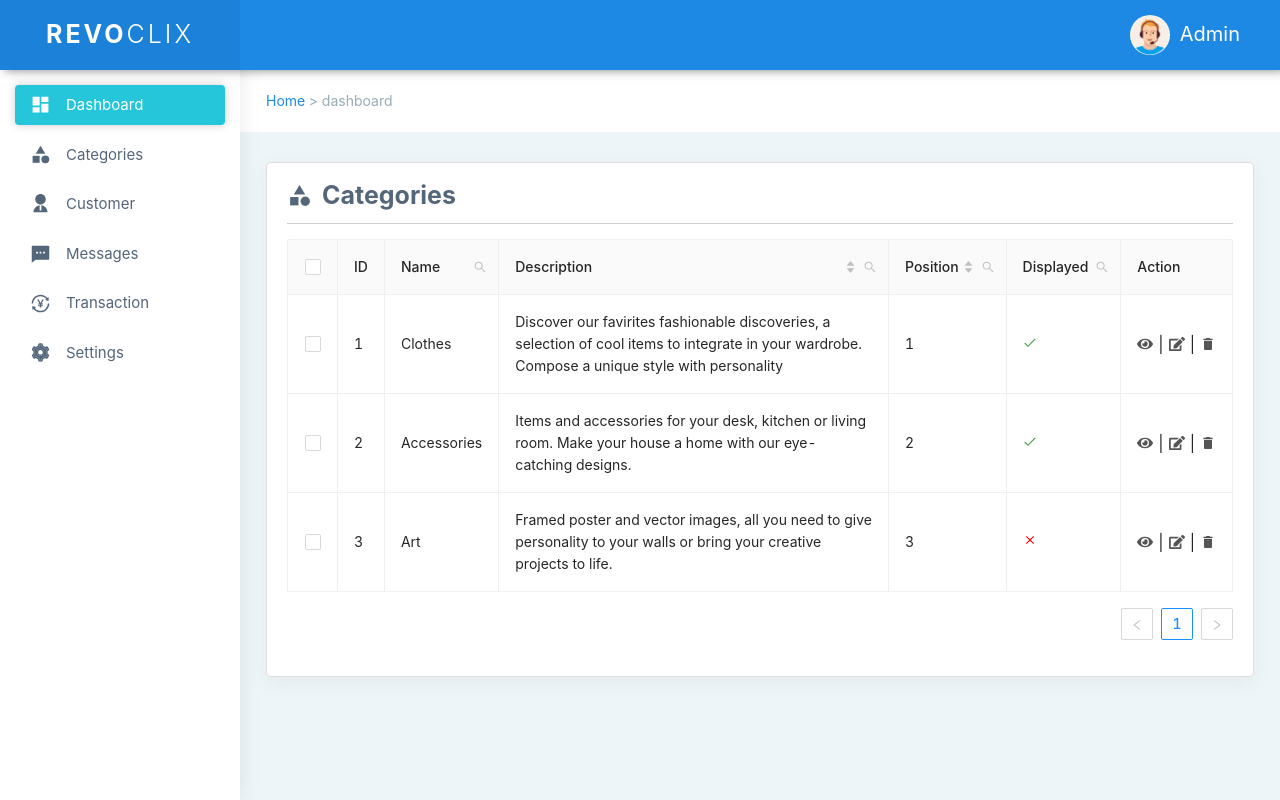
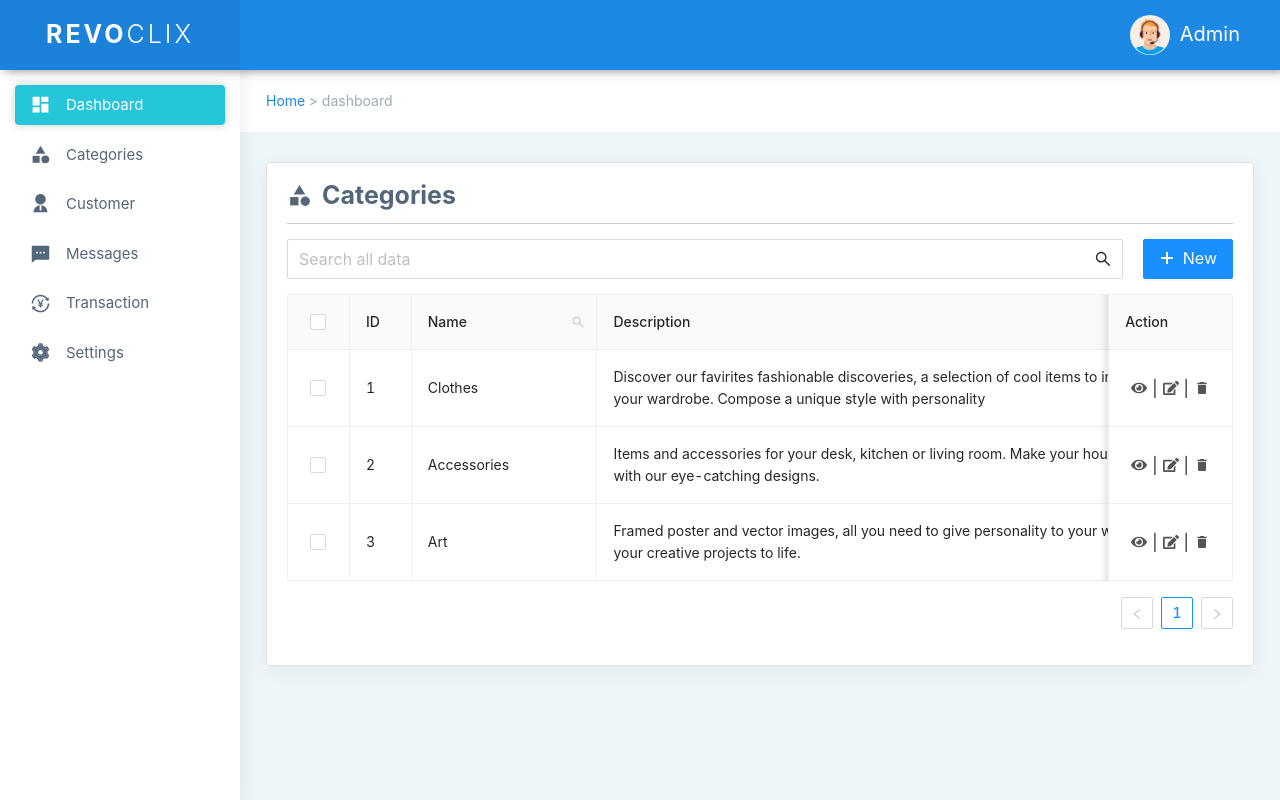
Before and after one commit to websmartdream428/revoclix-dashboard, a React (Create React App) app: page /categories in a window 1280 px wide. Built offline with nearby package versions, Linux system fonts and the light colour scheme.

Commit message:
feat: add the searchbox to categories table

```diff
--- /dev/null
+++ b/src/components/SearchBox/SearchBox.styles.ts
@@ -0,0 +1,9 @@
+import styled from "styled-components";
+
+export const SearchBoxWrapper = styled.div`
+  margin-bottom: 15px;
+  display: flex;
+  & > *:not(:first-child) {
+    margin-left: 20px;
+  }
+`;
--- /dev/null
+++ b/src/components/SearchBox/SearchBox.tsx
@@ -0,0 +1,21 @@
+import React from "react";
+import { Button, Input } from "antd";
+import { SearchOutlined, PlusOutlined } from "@ant-design/icons";
+import { SearchBoxWrapper } from "./SearchBox.styles";
+
+const SearchBox: React.FC = () => {
+  return (
+    <SearchBoxWrapper>
+      <Input
+        size="large"
+        placeholder="Search all data"
+        suffix={<SearchOutlined />}
+      />
+      <Button type="primary" icon={<PlusOutlined />} size="large">
+        New
+      </Button>
+    </SearchBoxWrapper>
+  );
+};
+
+export default SearchBox;
--- a/src/components/index.tsx
+++ b/src/components/index.tsx
@@ -9,3 +9,4 @@ export { default as MenuToggleButton } from "./MenuToggleButton/MenuToggleButton
 export { default as PageContainer } from "./PageContainer/PageContainer";
 export { default as PageCard } from "./PageCard/PageCard";
 export { default as PageTitle } from "./PageTitle/PageTitle";
+export { default as SearchBox } from "./SearchBox/SearchBox";
--- a/src/components/modals/Categories/CategoriesModal.tsx
+++ b/src/components/modals/Categories/CategoriesModal.tsx
@@ -1,7 +1,26 @@
 import React from "react";
+import { Modal } from "antd";
 
-const CategoriesModal: React.FC = () => {
-  return <div>CategoriesModal</div>;
+import { CategoryModal } from "types/ModalProps";
+
+const CategoriesModal: React.FC<CategoryModal> = ({
+  visible,
+  // data,
+  onCancel,
+  onOk,
+}) => {
+  return (
+    <Modal
+      title="Category"
+      centered
+      visible={visible}
+      width={"90%"}
+      onCancel={onCancel}
+      onOk={onOk}
+    >
+      asdf
+    </Modal>
+  );
 };
 
 export default CategoriesModal;
--- a/src/pages/categories/Categories.styles.ts
+++ b/src/pages/categories/Categories.styles.ts
@@ -19,3 +19,5 @@ export const TableAction = styled.div`
     }
   }
 `;
+
+export const CategoriesTableWrapper = styled.div``;
--- a/src/pages/categories/Categories.tsx
+++ b/src/pages/categories/Categories.tsx
@@ -5,15 +5,18 @@ import Highlighter from "react-highlight-words";
 import { Button, Input, Popconfirm, Space, Table } from "antd";
 import { SearchOutlined } from "@ant-design/icons";
 
-import { PageCard, PageTitle } from "components";
+import { PageCard, PageTitle, SearchBox } from "components";
 import { CategoriesDataSource } from "mockups/TableDataSource";
-import { TableAction } from "./Categories.styles";
+import { CategoriesTableWrapper, TableAction } from "./Categories.styles";
+import { CategoriesModal } from "components/modals";
 
 const CategoriesPage: React.FC = () => {
   const [selectedRowKeys, setSelectedRowKeys] = useState<any>([]);
   const [searchText, setSearchText] = useState("");
   const [searchedColumn, setSearchedColumn] = useState("");
   const [searchInput, setSearchInput] = useState<any>(null);
+  const [modal, setModal] = useState(false);
+  const [modalData, setModalData] = useState<any>({});
 
   const onSelectChange = (selectedRowKeys: any) => {
     setSelectedRowKeys(selectedRowKeys);
@@ -114,22 +117,38 @@ const CategoriesPage: React.FC = () => {
     console.log(row);
   };
 
-  const CategoriesColumn = [
+  const handleModalOk = () => {
+    setModal(false);
+  };
+
+  const handleModalCancel = () => {
+    setModal(false);
+  };
+
+  const handleRowView = (row: any) => {
+    setModal(true);
+    setModalData(row);
+  };
+
+  const CategoriesColumn: any = [
     {
       title: "ID",
       dataIndex: "key",
       key: "key",
+      width: 50,
     },
     {
       title: "Name",
       dataIndex: "name",
       key: "name",
+      width: 150,
       ...getColumnSearchProps("name"),
     },
     {
       title: "Description",
       dataIndex: "description",
       key: "description",
+      width: 500,
       sorter: (a: any, b: any) => a.description.localeCompare(b.description),
       ...getColumnSearchProps("description"),
     },
@@ -137,6 +156,7 @@ const CategoriesPage: React.FC = () => {
       title: "Position",
       dataIndex: "position",
       key: "position",
+      width: 100,
       sorter: (a: any, b: any) => a.position - b.position,
       ...getColumnSearchProps("position"),
     },
@@ -144,18 +164,17 @@ const CategoriesPage: React.FC = () => {
       title: "Displayed",
       dataIndex: "displayed",
       key: "displayed",
+      width: 100,
       ...getColumnSearchProps("displayed"),
     },
     {
       title: "Action",
       key: "action",
+      fixed: "right",
+      width: 100,
       render: (row: any) => (
         <TableAction>
-          <FaEye
-            onClick={() => {
-              console.log(row);
-            }}
-          />
+          <FaEye onClick={() => handleRowView(row)} />
           <span>|</span> <FaEdit /> <span>|</span>{" "}
           <Popconfirm
             title="Are you sure to delete this item?"
@@ -177,6 +196,8 @@ const CategoriesPage: React.FC = () => {
         <MdCategory />
         Categories
       </PageTitle>
+      <CategoriesTableWrapper>
+        <SearchBox />
         <Table
           dataSource={CategoriesDataSource}
           columns={CategoriesColumn}
@@ -185,6 +206,14 @@ const CategoriesPage: React.FC = () => {
             selectedRowKeys,
             onChange: onSelectChange,
           }}
+          scroll={{ x: 1300 }}
+        />
+      </CategoriesTableWrapper>
+      <CategoriesModal
+        visible={modal}
+        onOk={handleModalOk}
+        onCancel={handleModalCancel}
+        data={modalData}
       />
     </PageCard>
   );
--- /dev/null
+++ b/src/types/ModalProps.ts
@@ -0,0 +1,6 @@
+export interface CategoryModal {
+  visible?: boolean;
+  onOk?: VoidFunction;
+  onCancel?: VoidFunction;
+  data?: any;
+}
```
Lines whose indentation alone changed are shown as unchanged.
